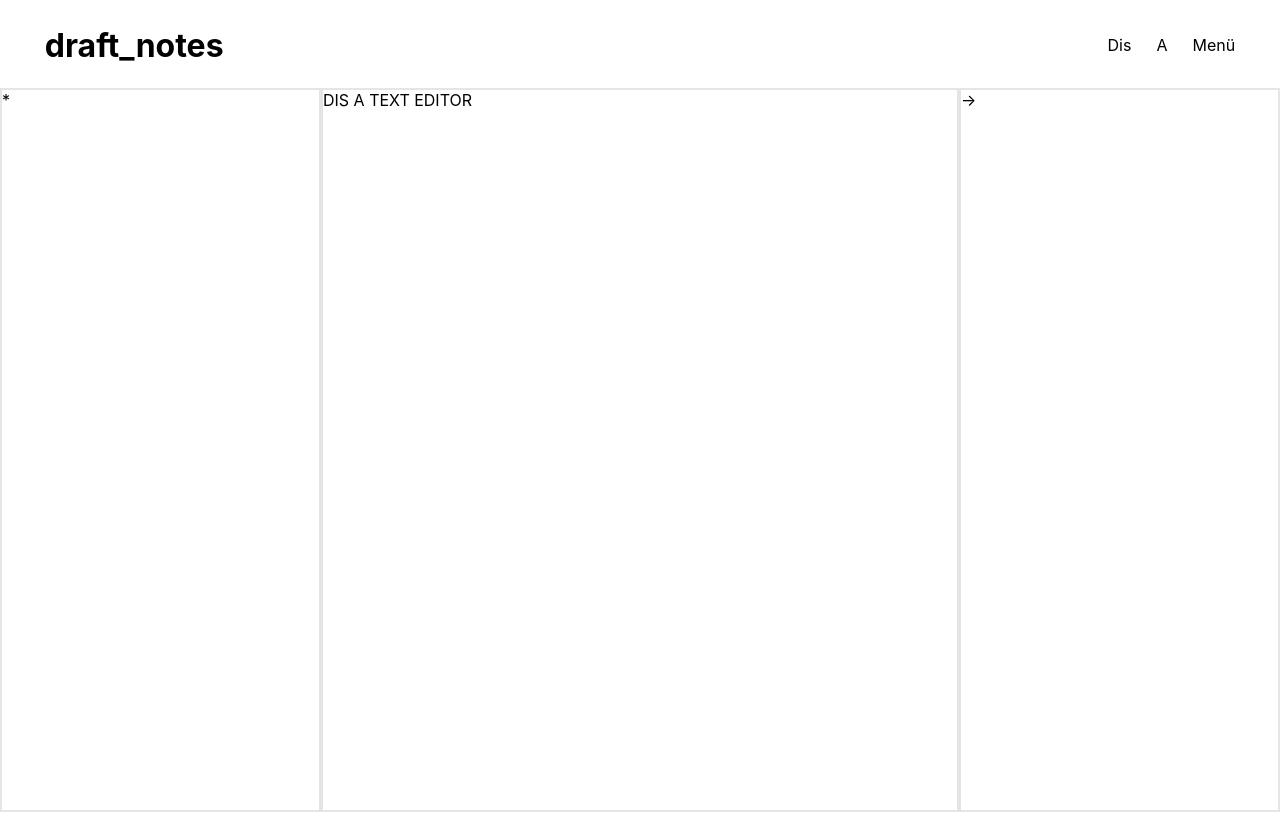
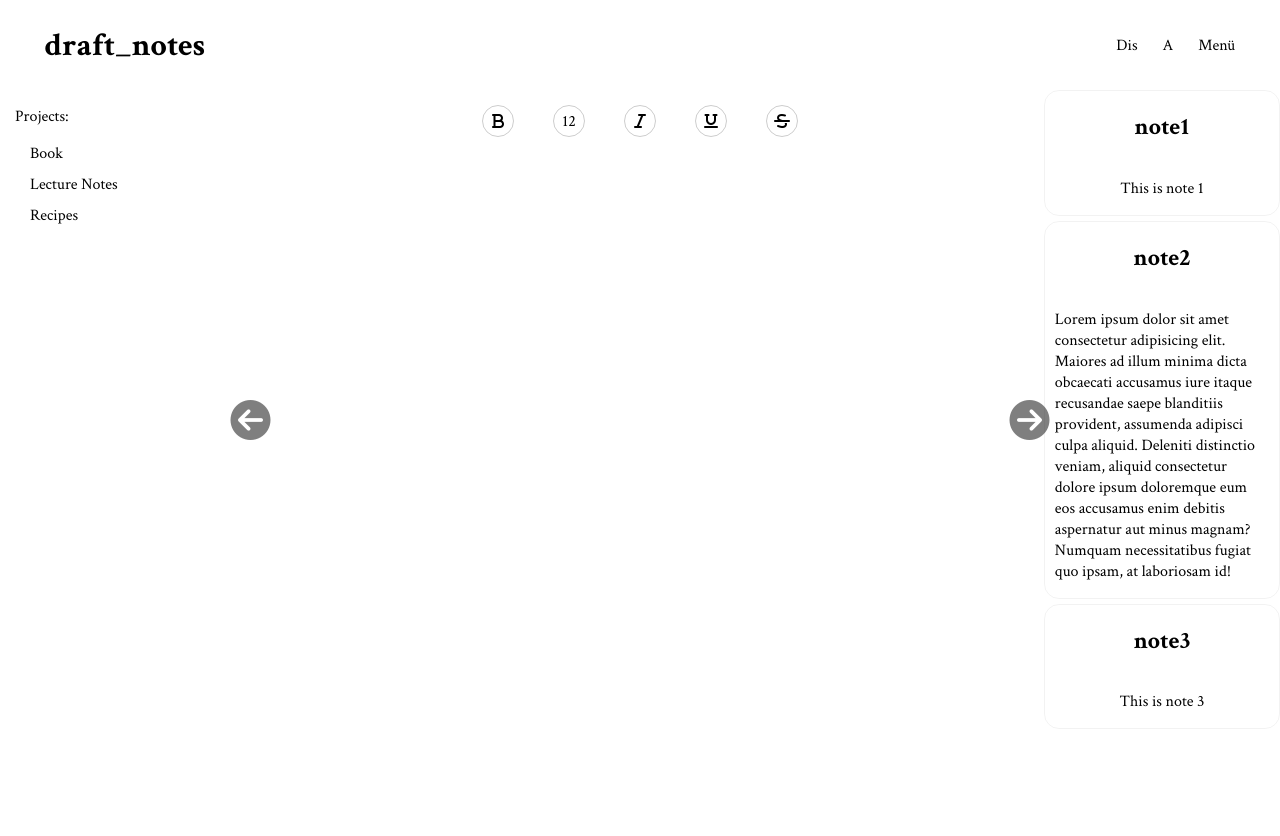
Before and after one commit to danielcmckay/draft_notes, a React (Create React App) app: page / in a window 1280 px wide. Before the commit the page ends 812 px from the top, so only its background shows below. Built offline with nearby package versions, Linux system fonts and the light colour scheme.

Commit message:
Improved styling, added fonts & icons, added notes container and individual notes as well as placeholder projects

```diff
--- a/package.json
+++ b/package.json
@@ -6,7 +6,7 @@
     "cra-template": "1.0.3",
     "react": "^16.9.0",
     "react-dom": "^16.13.1",
-    "react-scripts": "3.4.1"
+    "react-scripts": "^3.4.3"
   },
   "scripts": {
     "start": "react-scripts start",
--- a/public/index.html
+++ b/public/index.html
@@ -10,21 +10,12 @@
       content="Web site created using create-react-app"
     />
     <link rel="apple-touch-icon" href="%PUBLIC_URL%/logo192.png" />
-    <!--
-      manifest.json provides metadata used when your web app is installed on a
-      user's mobile device or desktop. See https://developers.google.com/web/fundamentals/web-app-manifest/
-    -->
+    <link href="https://fonts.googleapis.com/css2?family=Crimson+Text:wght@400;700&display=swap" rel="stylesheet">
+
+    <script src="https://kit.fontawesome.com/d89266bf65.js" crossorigin="anonymous"></script>
     <link rel="manifest" href="%PUBLIC_URL%/manifest.json" />
-    <!--
-      Notice the use of %PUBLIC_URL% in the tags above.
-      It will be replaced with the URL of the `public` folder during the build.
-      Only files inside the `public` folder can be referenced from the HTML.
 
-      Unlike "/favicon.ico" or "favicon.ico", "%PUBLIC_URL%/favicon.ico" will
-      work correctly both with client-side routing and a non-root public URL.
-      Learn how to configure a non-root public URL by running `npm run build`.
-    -->
-    <title>React App</title>
+    <title>draft_notes</title>
   </head>
   <body>
     <noscript>You need to enable JavaScript to run this app.</noscript>
--- a/src/App.css
+++ b/src/App.css
@@ -3,6 +3,7 @@
   flex-flow: column;
   justify-content: flex-start;
   align-items: center;
+  font-family: 'Crimson Text', serif;
 }
 
 .AppContainer {
--- a/src/Components/NotesSidebar.css
+++ b/src/Components/NotesSidebar.css
@@ -1,7 +1,30 @@
 .NotesSidebar {
-  border: 2px solid rgba(0, 0, 0, .1);
+  /* border: 3px solid rgba(0, 0, 0, .05); */
   height: 100%;
   width: 25%;
   transition: width .2s ease-in;
 
 }
+
+.NotesSidebar i {
+  position: absolute;
+  top: 50%;
+  right: 18%;
+  font-size: 2.5rem;
+  color:rgba(0, 0, 0, .5);
+}
+
+.NotesListContainer {
+  padding-left: 10px;
+}
+
+.NoteItem {
+  display: flex;
+  flex-flow: column;
+  align-items: center;
+  justify-content: flex-start;
+  border: 1px solid rgba(0, 0, 0, .05);
+  border-radius: 15px;
+  padding: 0 10px;
+  margin-bottom: 5px;
+}
--- a/src/Components/NotesSidebar.js
+++ b/src/Components/NotesSidebar.js
@@ -1,16 +1,33 @@
-import React, {useState} from "react";
+import React, { useState } from "react";
 import "./NotesSidebar.css";
 
 function NotesSidebar() {
   const [sidebarOpen, toggleSidebarOpen] = useState(true);
+  const [notesList, setNotesList] = useState([
+    { name: "note1", value: "This is note 1" },
+    { name: "note2", value: "Lorem ipsum dolor sit amet consectetur adipisicing elit. Maiores ad illum minima dicta obcaecati accusamus iure itaque recusandae saepe blanditiis provident, assumenda adipisci culpa aliquid. Deleniti distinctio veniam, aliquid consectetur dolore ipsum doloremque eum eos accusamus enim debitis aspernatur aut minus magnam? Numquam necessitatibus fugiat quo ipsam, at laboriosam id!" },
+    { name: "note3", value: "This is note 3" },
+  ]);
 
-  const toggleHandler = e => {
+  const toggleHandler = (e) => {
     toggleSidebarOpen(!sidebarOpen);
   };
 
-    return <div className="NotesSidebar" style={{width: sidebarOpen ?  "25%"  : "2%"}}>
-    <div onClick={toggleHandler}>-></div>
-  </div>;
+  return (
+    <div className="NotesSidebar" style={{ width: sidebarOpen ? "25%" : "2%" }}>
+      <div onClick={toggleHandler}>
+        <i className="fas fa-arrow-circle-right"></i>
+      </div>
+      <div className="NotesListContainer" style={{visibility: sidebarOpen ? "visible" : "hidden"}}>
+        {notesList.map((note) => (
+          <div className="NoteItem">
+            <h2>{note.name}</h2>
+            <p>{note.value}</p>
+          </div>
+        ))}
+      </div>
+    </div>
+  );
 }
 
 export default NotesSidebar;
--- a/src/Components/ProjectSidebar.css
+++ b/src/Components/ProjectSidebar.css
@@ -1,7 +1,29 @@
 .ProjectSidebar {
-  border: 2px solid rgba(0, 0, 0, .1);
+  /* border: 3px solid rgba(0, 0, 0, .05); */
   height: 100%;
   width: 25%;
   transition: width .2s ease-in;
+}
 
+.ProjectSidebar i {
+  position: absolute;
+  top: 50%;
+  left: 18%;
+  font-size: 2.5rem;
+  color:rgba(0, 0, 0, .5);
 }
+
+.ProjectsContainer {
+  padding-left: 15px;
+  text-align: left;
+}
+
+.ProjectsContainer ul {
+  padding: 0;
+}
+
+.Project {
+  list-style: none;
+  padding-left: 15px;
+  margin-bottom: 10px;
+}
--- a/src/Components/ProjectSidebar.js
+++ b/src/Components/ProjectSidebar.js
@@ -1,16 +1,28 @@
-import React, {useState} from 'react';
+import React, { useState } from "react";
 import "./ProjectSidebar.css";
 
 function ProjectSidebar() {
   const [sidebarOpen, toggleSidebarOpen] = useState(true);
 
-  const toggleHandler = e => {
+  const toggleHandler = (e) => {
     toggleSidebarOpen(!sidebarOpen);
   };
 
-    return <div className="ProjectSidebar" style={{width: sidebarOpen ?  "25%"  : "2%"}}>
-    <div onClick={toggleHandler}>*</div>
+  return (
+    <div
+      className="ProjectSidebar"
+      style={{ width: sidebarOpen ? "25%" : "2%" }}
+    >
+    <span></span><div onClick={toggleHandler}><i className="fas fa-arrow-circle-left"></i></div>
+    <div className="ProjectsContainer" style={{visibility: sidebarOpen ? "visible" : "hidden"}}>
+    <ul className="ProjectsList">Projects:</ul>
+      <li className="Project">Book</li>
+      <li className="Project">Lecture Notes</li>
+      <li className="Project">Recipes</li>
     </div>
+
+    </div>
+  );
 }
 
-export default ProjectSidebar
+export default ProjectSidebar;
--- a/src/Components/TextEditor.css
+++ b/src/Components/TextEditor.css
@@ -1,5 +1,42 @@
 .TextEditor {
-  border: 2px solid rgba(0, 0, 0, .1);
+  /* border: 3px solid rgba(0, 0, 0, .02); */
   height: 100%;
+  width: 80%;
+}
+
+.TextField {
+  width: 90%;
+  margin: auto;
+  border: none;
+  outline: none;
+  height: 90%;
+  margin-top: 15px;
+  padding: 15px 20px;
+  resize: none;
+  font-size: 1.3rem;
+  font-family: 'Crimson Text', serif;
+}
+
+.TextOptionsContainer {
+  margin-top: 15px;
+}
+
+.TextOptions {
   width: 50%;
+  margin: auto;
+  display: flex;
+  align-items: center;
+  justify-content: space-evenly;
 }
+
+.TextOption {
+  display: flex;
+  flex-flow: column;
+  align-items: center;
+  justify-content: center;
+  text-align: center;
+  border: 1px solid rgba(0, 0, 0, .2);
+  height: 30px;
+  width: 30px;
+  border-radius: 50%;
+}
--- a/src/Components/TextEditor.js
+++ b/src/Components/TextEditor.js
@@ -1,13 +1,39 @@
-import React from 'react';
+import React, { useState, useEffect } from "react";
 import "./TextEditor.css";
 
+function TextEditor() {
+  const [textContent, setTextContent] = useState("");
 
-function TextEditor() {
+  useEffect(() => {
+    populateTextContent()
+  },[]);
+
+  const populateTextContent = () => {
+    const lsTextContent = window.localStorage.getItem('textContent');
+    setTextContent(lsTextContent);
+  };
+
+  const setTextContentLS = (text) => {
+    window.localStorage.setItem('textContent', textContent);
+  }
+
+  const textHandler = (e) => {
+    setTextContent(e.target.value);
+    setTextContentLS(textContent);
+    console.log(textContent)
+  };
   return (
     <div className="TextEditor">
-      DIS A TEXT EDITOR
+      <div className="TextOptionsContainer"><span className="TextOptions"><i className="fas fa-bold TextOption"></i><span className="TextOption">12</span><i className="fas fa-italic TextOption"></i><i className="fas fa-underline TextOption"></i><i className="fas fa-strikethrough TextOption"></i></span></div>
+      <textarea
+        name="editor"
+        id="editor"
+        className="TextField"
+        onChange={textHandler}
+        value={textContent}
+      ></textarea>
     </div>
-  )
+  );
 }
 
 export default TextEditor;
```
Also changed, not shown: src/Components/NavBar.js (+4 -3 lines), 1 other file (tests, documents, lock files or other folders).
